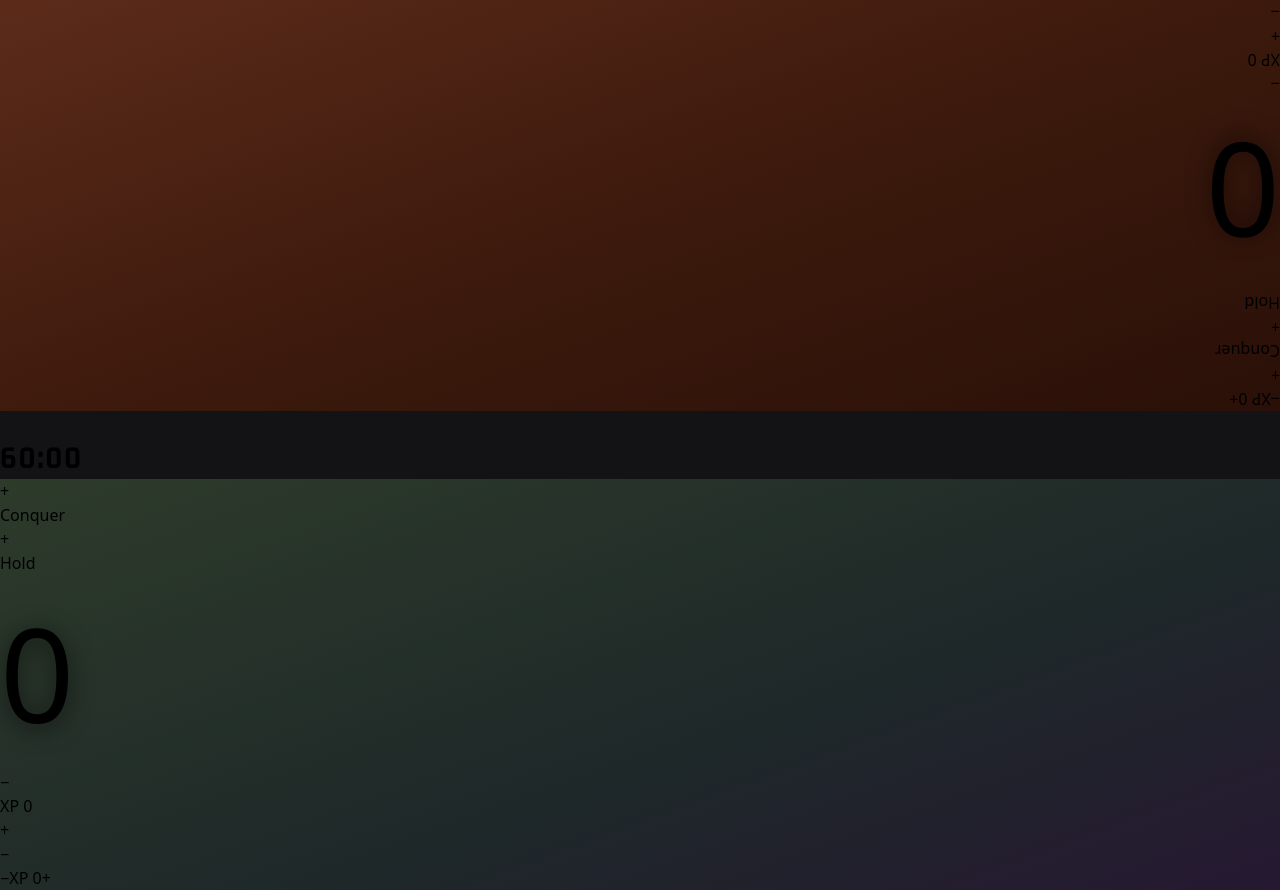
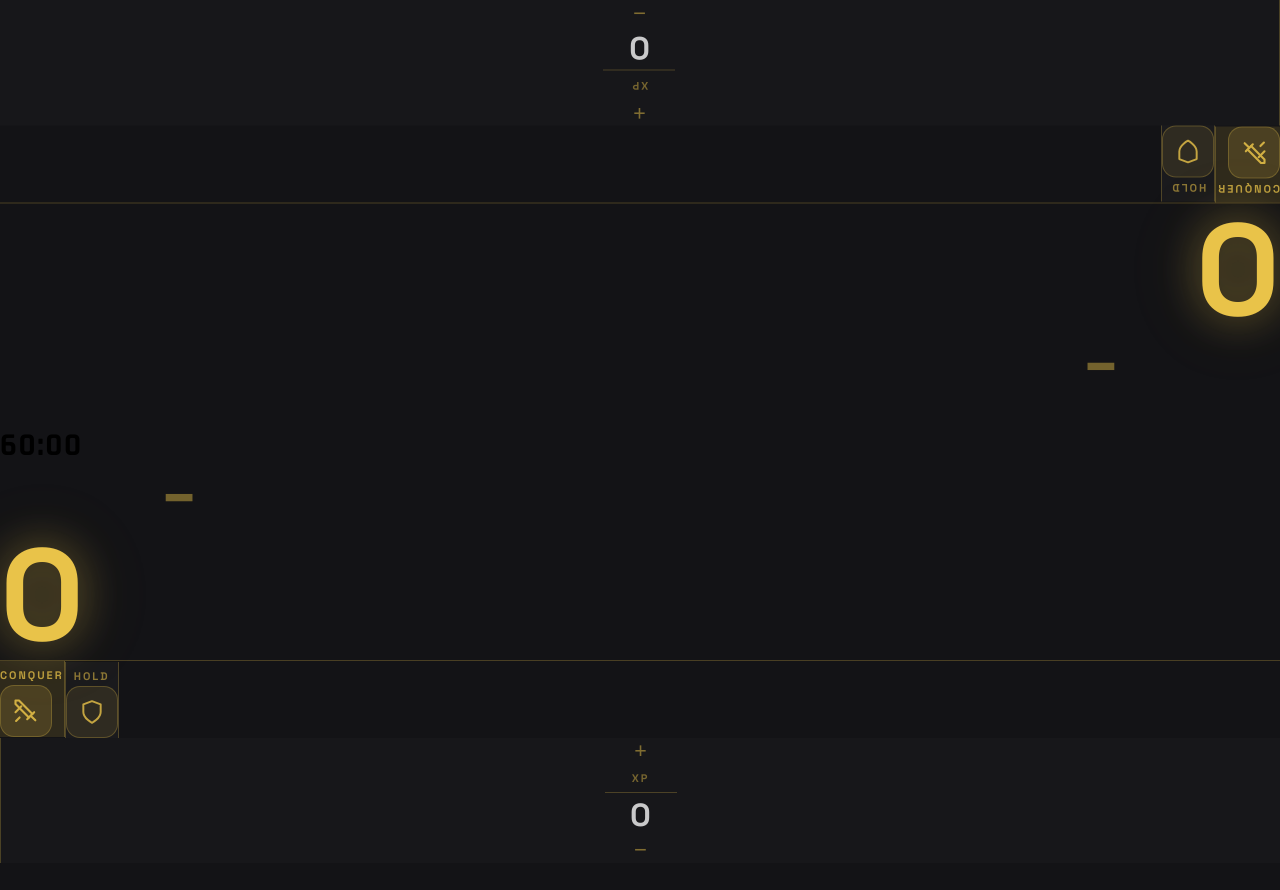
Before and after one commit to faratim/riftbound_card_learner, a React (Vite) app: page / in a window 1280 px wide. Both pictures are taken after a click on the button "Score Keeper". After the commit the page ends 863 px from the top, so only its background shows below. Built offline with nearby package versions, Linux system fonts and the light colour scheme.

Commit message:
Feat: Introduce DieFace component and player panel redesign

```diff
--- a/src/ScoreKeeper.jsx
+++ b/src/ScoreKeeper.jsx
@@ -1,129 +1,218 @@
-import { useState, useEffect } from 'react'
+import { useState, useEffect, useRef } from 'react'
+
+const GOLD       = '#e9c349'
+const GOLD_DIM   = 'rgba(233,195,73,0.15)'
+const GOLD_BORDER= 'rgba(233,195,73,0.25)'
+const PANEL_BG   = '#131316'
+const SG         = "'Space Grotesk', sans-serif"
+
+const randDie = () => Math.ceil(Math.random() * 6)
+
+const DOT_POSITIONS = {
+  1: [[50, 50]],
+  2: [[30, 30], [70, 70]],
+  3: [[30, 30], [50, 50], [70, 70]],
+  4: [[30, 30], [70, 30], [30, 70], [70, 70]],
+  5: [[30, 30], [70, 30], [50, 50], [30, 70], [70, 70]],
+  6: [[30, 25], [70, 25], [30, 50], [70, 50], [30, 75], [70, 75]],
+}
+
+function DieFace({ value, spinning, size = 64 }) {
+  const dots = DOT_POSITIONS[value] || DOT_POSITIONS[1]
+  return (
+    <div style={{
+      width: size, height: size, borderRadius: size * 0.18, flexShrink: 0,
+      background: spinning ? 'rgba(233,195,73,0.04)' : 'rgba(233,195,73,0.12)',
+      border: `2px solid ${spinning ? 'rgba(233,195,73,0.25)' : 'rgba(233,195,73,0.5)'}`,
+      position: 'relative', transition: 'background 0.15s, border-color 0.15s',
+      boxShadow: spinning ? 'none' : `0 0 14px rgba(233,195,73,0.2)`,
+    }}>
+      {dots.map(([x, y], i) => (
+        <div key={i} style={{
+          position: 'absolute',
+          width: size * 0.17, height: size * 0.17,
+          borderRadius: '50%',
+          background: GOLD,
+          left: `${x}%`, top: `${y}%`,
+          transform: 'translate(-50%, -50%)',
+          opacity: spinning ? 0.4 : 1,
+          transition: 'opacity 0.15s',
+        }} />
+      ))}
+    </div>
+  )
+}
 
 function PlayerPanel({ idx, flipped, history, xp, onConquer, onHold, onUndo, onXPChange }) {
   const score = history.length
-  const bg = idx === 0
-    ? 'linear-gradient(160deg, #5C2B1A 0%, #3D1A0D 50%, #2A1008 100%)'
-    : 'linear-gradient(160deg, #2D3B2A 0%, #1E2829 60%, #261832 100%)'
-
-  // Screen-space orientation helpers
-  const decrementSide = flipped ? 'right' : 'left'
-  const scoreSide     = flipped ? 'left'  : 'right'
-  const conquerEdge   = flipped ? 'bottom': 'top'
-  const holdEdge      = flipped ? 'top'   : 'bottom'
-
-  // Show last 14 entries so the list doesn't get too long visually
-  const visibleHistory = history.slice(-14)
+  const visibleHistory = history.slice(-9)
   const startNum = history.length - visibleHistory.length + 1
 
   return (
-    <div className="flex-1 relative overflow-hidden" style={{ background: bg }}>
-      {/* ── Visual layer (rotated so each player reads from their end) ── */}
+    <div className="flex-1 overflow-hidden" style={{ background: PANEL_BG }}>
+      {/* Everything inside is rotated for the flipped player */}
       <div
-        className="absolute inset-0 pointer-events-none select-none"
+        className="w-full h-full flex flex-col"
         style={{ transform: flipped ? 'rotate(180deg)' : 'none' }}
       >
-        {/* Thin vertical divider separating left / right zones */}
-        <div className="absolute top-0 bottom-0 left-1/2 w-px bg-white/10" />
 
-        {/* CONQUER zone — right half, top */}
-        <div className="absolute top-0 right-0 w-1/2 h-1/2 flex flex-col items-center justify-center gap-1">
-          <div className="w-12 h-12 rounded-full bg-amber-200/35 flex items-center justify-center text-2xl font-bold text-amber-200 shadow-lg">+</div>
-          <span className="text-white/60 text-xs font-bold tracking-widest uppercase">Conquer</span>
+        {/* ── Score area (top ~60%) ── */}
+        <div className="flex-1 relative flex items-center overflow-hidden">
+
+          {/* Radial glow behind score */}
+          <div className="absolute inset-0 pointer-events-none" style={{
+            background: `radial-gradient(ellipse 60% 70% at 55% 50%, rgba(233,195,73,0.08) 0%, transparent 70%)`
+          }} />
+
+          {/* Minus / undo — left quarter */}
+          <button
+            onClick={() => onUndo(idx)}
+            className="absolute left-0 top-0 bottom-0 flex items-center justify-center"
+            style={{ width: '28%', touchAction: 'manipulation', WebkitTapHighlightColor: 'transparent' }}
+          >
+            <span style={{
+              fontFamily: SG, fontWeight: 700,
+              fontSize: 'clamp(40px, 11vw, 64px)',
+              color: GOLD, opacity: 0.45, lineHeight: 1,
+            }}>−</span>
+          </button>
+
+          {/* Score number — centered */}
+          <div className="absolute inset-0 flex flex-col items-center justify-center pointer-events-none select-none">
+            <span style={{
+              fontFamily: SG, fontWeight: 700,
+              fontSize: 'clamp(80px, 22vw, 130px)',
+              color: GOLD, lineHeight: 1,
+              textShadow: `0 0 40px rgba(233,195,73,0.45), 0 0 80px rgba(233,195,73,0.18)`,
+            }}>{score}</span>
           </div>
 
-        {/* Thin horizontal divider splitting the two right zones */}
-        <div className="absolute top-1/2 right-0 w-1/2 h-px bg-white/20" />
-
-        {/* HOLD zone — right half, bottom */}
-        <div className="absolute bottom-0 right-0 w-1/2 h-1/2 flex flex-col items-center justify-center gap-1">
-          <div className="w-12 h-12 rounded-full bg-amber-200/35 flex items-center justify-center text-2xl font-bold text-amber-200 shadow-lg">+</div>
-          <span className="text-white/60 text-xs font-bold tracking-widest uppercase">Hold</span>
-        </div>
-
-        {/* Score — centered on full panel */}
-        <div className="absolute inset-0 flex items-center justify-center">
-          <span
-            className="font-bold text-white leading-none"
-            style={{ fontSize: 'clamp(72px, 20vw, 130px)', textShadow: '0 4px 24px rgba(0,0,0,0.6)' }}
-          >
-            {score}
-          </span>
-        </div>
-
-        {/* XP display — top 25% of left half */}
-        <div className="absolute top-0 left-0 w-1/2 h-1/4 flex flex-col items-center justify-center gap-2">
-          <div className="flex items-center gap-3">
-            <div className="w-11 h-11 rounded-full bg-amber-200/35 flex items-center justify-center text-2xl font-bold text-amber-200">−</div>
-            <span className="text-white/80 text-lg font-bold min-w-[4rem] text-center">XP {xp}</span>
-            <div className="w-11 h-11 rounded-full bg-amber-200/35 flex items-center justify-center text-2xl font-bold text-amber-200">+</div>
-          </div>
-        </div>
-
-        {/* Thin horizontal divider below XP zone */}
-        <div className="absolute top-1/4 left-0 w-1/2 h-px bg-white/10" />
-
-        {/* Minus circle — bottom 75% of left half */}
-        <div className="absolute top-1/4 left-0 w-1/2 h-3/4 flex items-center justify-center">
-          <div className="w-20 h-20 rounded-full bg-amber-200/35 flex items-center justify-center text-4xl font-bold text-amber-200 shadow-lg">
-            −
-          </div>
-        </div>
-
-        {/* History list — left half, within minus zone, grows upward from bottom */}
-        <div className="absolute top-1/4 bottom-12 left-0 w-1/2 flex flex-col justify-end pl-4 pb-1 gap-0">
+          {/* History — top-right, very subtle */}
+          {visibleHistory.length > 0 && (
+            <div className="absolute top-3 right-3 flex flex-col items-end gap-0 pointer-events-none select-none">
               {visibleHistory.map((type, i) => (
-            <span key={i} className="text-white/50 font-mono text-lg leading-snug">
+                <span key={i} style={{ fontFamily: SG, fontSize: 15, color: 'rgba(233,195,73,0.35)', lineHeight: 1.6 }}>
                   {startNum + i}{type}
                 </span>
               ))}
             </div>
-
+          )}
         </div>
 
-      {/* ── Invisible tap zones (screen-space) ── */}
+        {/* ── Bottom row: CONQUER | HOLD | XP (40%) ── */}
+        <div className="flex shrink-0" style={{ height: '40%', borderTop: `1px solid ${GOLD_BORDER}` }}>
 
-      {/* Undo — bottom 75% of the decrement side (below XP zone) */}
+          {/* CONQUER — hero card, solid gold */}
+          <button
+            onClick={() => onConquer(idx)}
+            className="flex flex-col items-center active:brightness-110 transition-all"
+            style={{
+              flex: '0 0 33.33%',
+              background: `rgba(233,195,73,0.13)`,
+              borderRight: `1px solid ${GOLD_BORDER}`,
+              touchAction: 'manipulation',
+              WebkitTapHighlightColor: 'transparent',
+              justifyContent: 'center',
+              gap: 10,
+            }}
+          >
+            <span style={{ fontFamily: SG, fontWeight: 700, fontSize: 11, letterSpacing: '0.18em', color: GOLD, opacity: 0.75, textTransform: 'uppercase' }}>Conquer</span>
+            <div style={{
+              width: 52, height: 52, borderRadius: 14,
+              background: 'rgba(233,195,73,0.15)',
+              border: `1px solid ${GOLD_BORDER}`,
+              display: 'flex', alignItems: 'center', justifyContent: 'center',
+            }}>
+              <svg viewBox="0 0 24 24" fill="none" stroke={GOLD} strokeWidth={1.8} strokeLinecap="round" strokeLinejoin="round" style={{ width: 28, height: 28, opacity: 0.85 }}>
+                <path d="M14.5 17.5L3 6V3h3l11.5 11.5" />
+                <path d="M13 19l6-6" /><path d="M16 16l4 4" />
+                <path d="M8 8l-5 5" /><path d="M3.5 20.5l3-3" />
+              </svg>
+            </div>
+          </button>
+
+          {/* HOLD — secondary, dark */}
+          <button
+            onClick={() => onHold(idx)}
+            className="flex flex-col items-center active:brightness-125 transition-all"
+            style={{
+              flex: '0 0 33.33%',
+              background: 'rgba(255,255,255,0.03)',
+              borderLeft: `1px solid ${GOLD_BORDER}`,
+              borderRight: `1px solid ${GOLD_BORDER}`,
+              touchAction: 'manipulation',
+              WebkitTapHighlightColor: 'transparent',
+              justifyContent: 'center',
+              gap: 10,
+            }}
+          >
+            <span style={{ fontFamily: SG, fontWeight: 700, fontSize: 11, letterSpacing: '0.18em', color: `rgba(233,195,73,0.55)`, textTransform: 'uppercase' }}>Hold</span>
+            <div style={{
+              width: 52, height: 52, borderRadius: 14,
+              background: 'rgba(233,195,73,0.1)',
+              border: `1px solid ${GOLD_BORDER}`,
+              display: 'flex', alignItems: 'center', justifyContent: 'center',
+            }}>
+              <svg viewBox="0 0 24 24" fill="none" stroke={GOLD} strokeWidth={1.8} strokeLinecap="round" strokeLinejoin="round" style={{ width: 26, height: 26, opacity: 0.8 }}>
+                <path d="M12 22s8-4 8-10V5l-8-3-8 3v7c0 6 8 10 8 10z" />
+              </svg>
+            </div>
+          </button>
+
+          {/* XP — split tap zones with dedicated center lane */}
           <div
-        className="absolute w-1/2 h-3/4 z-10 cursor-pointer active:bg-white/5 transition-colors"
             style={{
-          [decrementSide]: 0,
-          [flipped ? 'top' : 'bottom']: 0,
+              flex: '0 0 33.33%',
+              background: 'rgba(255,255,255,0.015)',
+              borderLeft: `1px solid ${GOLD_BORDER}`,
+              display: 'grid',
+              gridTemplateRows: '1fr auto 1fr',
+              minHeight: 0,
+            }}
+          >
+            <button
+              onClick={(e) => { e.stopPropagation(); onXPChange(idx, 1) }}
+              className="flex items-center justify-center active:brightness-125 transition-all"
+              style={{
                 touchAction: 'manipulation',
+                WebkitTapHighlightColor: 'transparent',
+                background: 'transparent',
               }}
-        onClick={() => onUndo(idx)}
-      />
-      {/* Conquer (player's top-right) */}
+              aria-label="Increase XP"
+            >
+              <span style={{ color: GOLD, fontSize: 22, lineHeight: 1, opacity: 0.5, fontWeight: 300, pointerEvents: 'none' }}>+</span>
+            </button>
+
             <div
-        className="absolute w-1/2 h-1/2 z-10 cursor-pointer active:bg-white/5 transition-colors"
-        style={{ [scoreSide]: 0, [conquerEdge]: 0, touchAction: 'manipulation' }}
-        onClick={() => onConquer(idx)}
-      />
-      {/* Hold (player's bottom-right) */}
-      <div
-        className="absolute w-1/2 h-1/2 z-10 cursor-pointer active:bg-white/5 transition-colors"
-        style={{ [scoreSide]: 0, [holdEdge]: 0, touchAction: 'manipulation' }}
-        onClick={() => onHold(idx)}
-      />
+              style={{
+                display: 'flex',
+                flexDirection: 'column',
+                alignItems: 'center',
+                justifyContent: 'center',
+                gap: 6,
+                padding: '6px 10px',
+                pointerEvents: 'none',
+              }}
+            >
+              <span style={{ fontFamily: SG, fontWeight: 700, fontSize: 11, letterSpacing: '0.18em', color: GOLD, opacity: 0.45, textTransform: 'uppercase', whiteSpace: 'nowrap' }}>XP</span>
+              <div style={{ height: 1, background: GOLD_BORDER, width: '70%', maxWidth: 72 }} />
+              <span style={{ fontFamily: SG, fontWeight: 700, fontSize: 'clamp(28px, 4vw, 32px)', color: 'rgba(255,255,255,0.77)', lineHeight: 1, fontVariantNumeric: 'tabular-nums', whiteSpace: 'nowrap' }}>{xp}</span>
+            </div>
 
-      {/* XP interactive zone — top 25% of decrement side (screen-space) */}
-      <div
-        className="absolute w-1/2 h-1/4 z-20 flex items-center justify-center"
-        style={flipped
-          ? { right: 0, bottom: 0, transform: 'rotate(180deg)', touchAction: 'manipulation' }
-          : { left: 0, top: 0, touchAction: 'manipulation' }
-        }
-      >
-        <div className="flex items-center gap-3">
             <button
               onClick={(e) => { e.stopPropagation(); onXPChange(idx, -1) }}
-            className="w-11 h-11 rounded-full bg-transparent text-transparent font-bold flex items-center justify-center"
-          >−</button>
-          <span className="text-transparent text-lg font-bold min-w-[4rem] text-center select-none">XP {xp}</span>
-          <button
-            onClick={(e) => { e.stopPropagation(); onXPChange(idx, 1) }}
-            className="w-11 h-11 rounded-full bg-transparent text-transparent font-bold flex items-center justify-center"
-          >+</button>
+              className="flex items-center justify-center active:brightness-125 transition-all"
+              style={{
+                touchAction: 'manipulation',
+                WebkitTapHighlightColor: 'transparent',
+                background: 'transparent',
+              }}
+              aria-label="Decrease XP"
+            >
+              <span style={{ color: GOLD, fontSize: 22, lineHeight: 1, opacity: 0.5, fontWeight: 300, pointerEvents: 'none' }}>−</span>
+            </button>
+          </div>
+
         </div>
       </div>
     </div>
```
Lines whose indentation alone changed are shown as unchanged.
